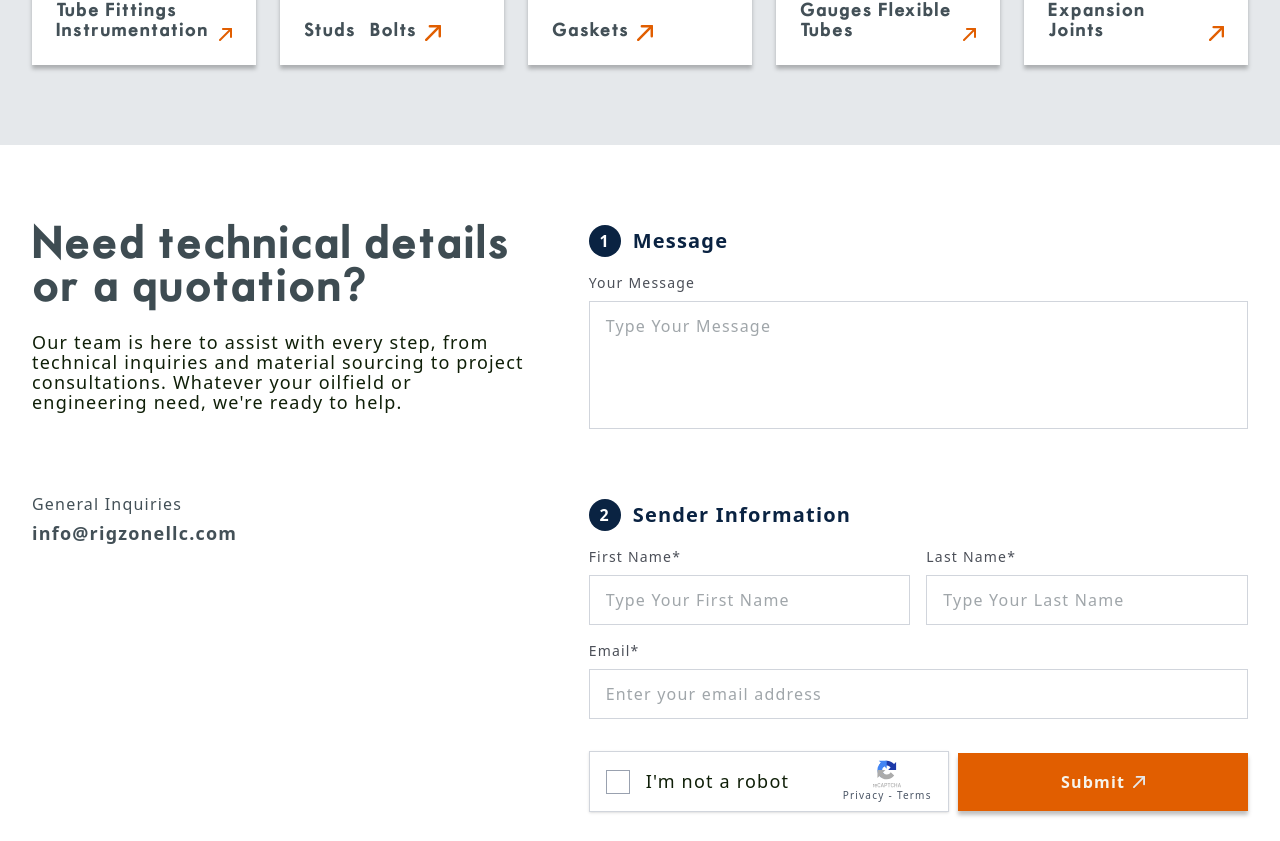
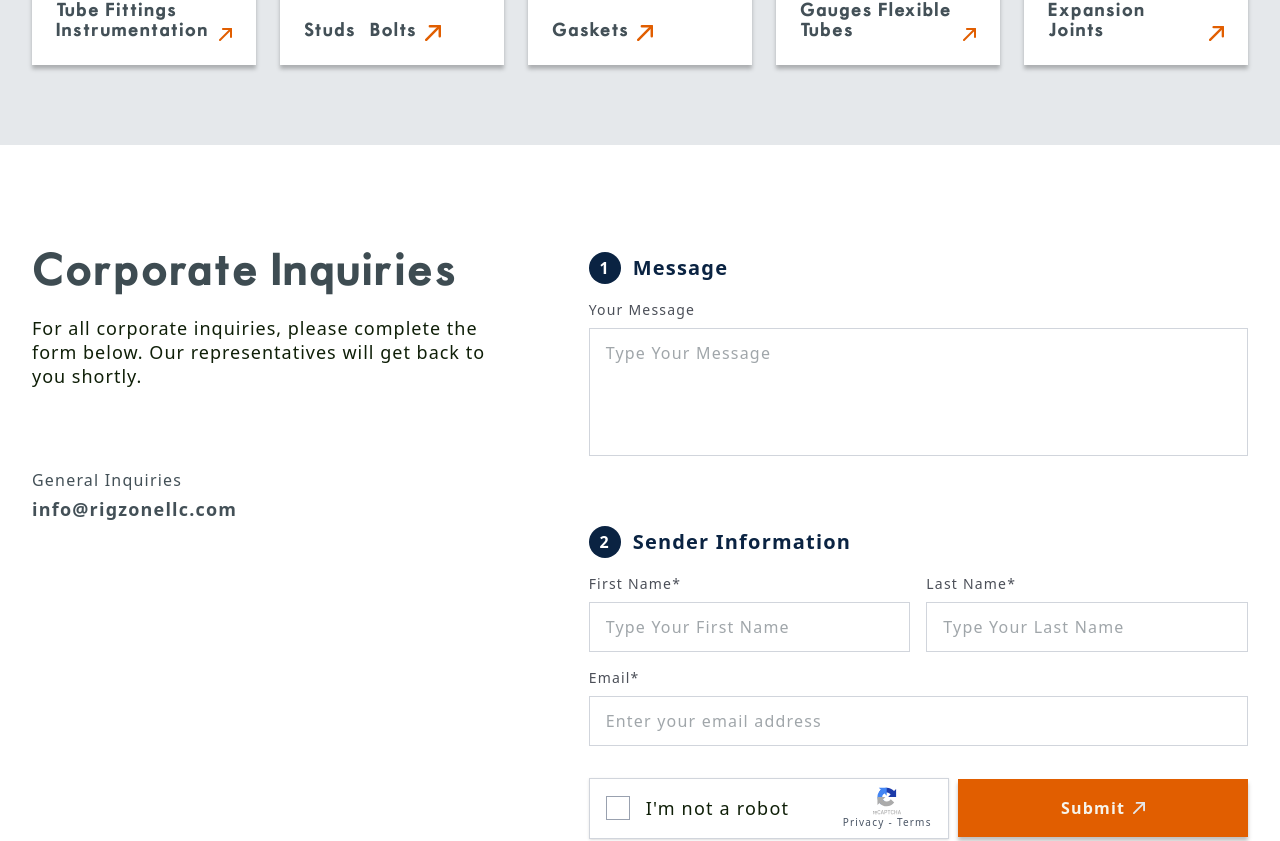
Before and after one commit to awais-ur-rehman/rigzone, a Next.js app: page / in a window 1280 px wide. Shown: the part 3887-4728 px from the top of the page. Built offline with nearby package versions, Linux system fonts and the light colour scheme.

Commit message:
fixed: product section

```diff
--- a/src/components/sections/ContactSection.tsx
+++ b/src/components/sections/ContactSection.tsx
@@ -4,17 +4,17 @@ import { ContactForm } from '../forms/ContactForm';
 
 export function ContactSection() {
   return (
-    <section id="contact" className="py-20 bg-white min-h-screen flex items-start">
+    <section id="contact" className="py-20 bg-white min-h-screen flex items-center justify-center">
       <div className="mx-auto max-w-7xl px-4 sm:px-6 lg:px-8 w-full">
         <div className="grid grid-cols-12 gap-x-6 items-start">
           {/* Left Column - Information */}
           <div className="space-y-20 col-span-12 lg:col-span-5">
             <div className="space-y-6">
               <h2 className="text-3xl lg:text-[44px] font-motor-oil font-regulat text-[#3E4C52] leading-10 tracking-[1.2px]">
-                Need technical details or a quotation<span className="font-sans font-bold">?</span>
+                Corporate Inquiries
               </h2>
-              <p className="text-[18px] font-inter text-[#0F1F08] leading-5 tracking-[1.2px]">
-                Our team is here to assist with every step, from technical inquiries and material sourcing to project consultations. Whatever your oilfield or engineering need, we're ready to help.
+              <p className="text-[18px] font-inter text-[#0F1F08] leading-6 tracking-[1px]">
+                For all corporate inquiries, please complete the form below. Our representatives will get back to you shortly.
               </p>
             </div>
 
--- a/src/components/sections/ProductSection.tsx
+++ b/src/components/sections/ProductSection.tsx
@@ -3,10 +3,12 @@
 import { ProductCard } from '../ui/ProductCard';
 import { Button } from '../ui/Button';
 import productsData from '@/data/products.json';
+import { ROUTES } from '../../routes';
 
 export function ProductSection() {
     const handleProductClick = (productId: number) => {
-        console.log(`Product ${productId} clicked`);
+        // Navigate to products page
+        window.location.href = ROUTES.products;
     };
 
     return (
@@ -41,6 +43,7 @@ export function ProductSection() {
                             }
                             variant="primary"
                             size="lg"
+                            href={ROUTES.products}
                         />
                     </div>
                 </div>
```
